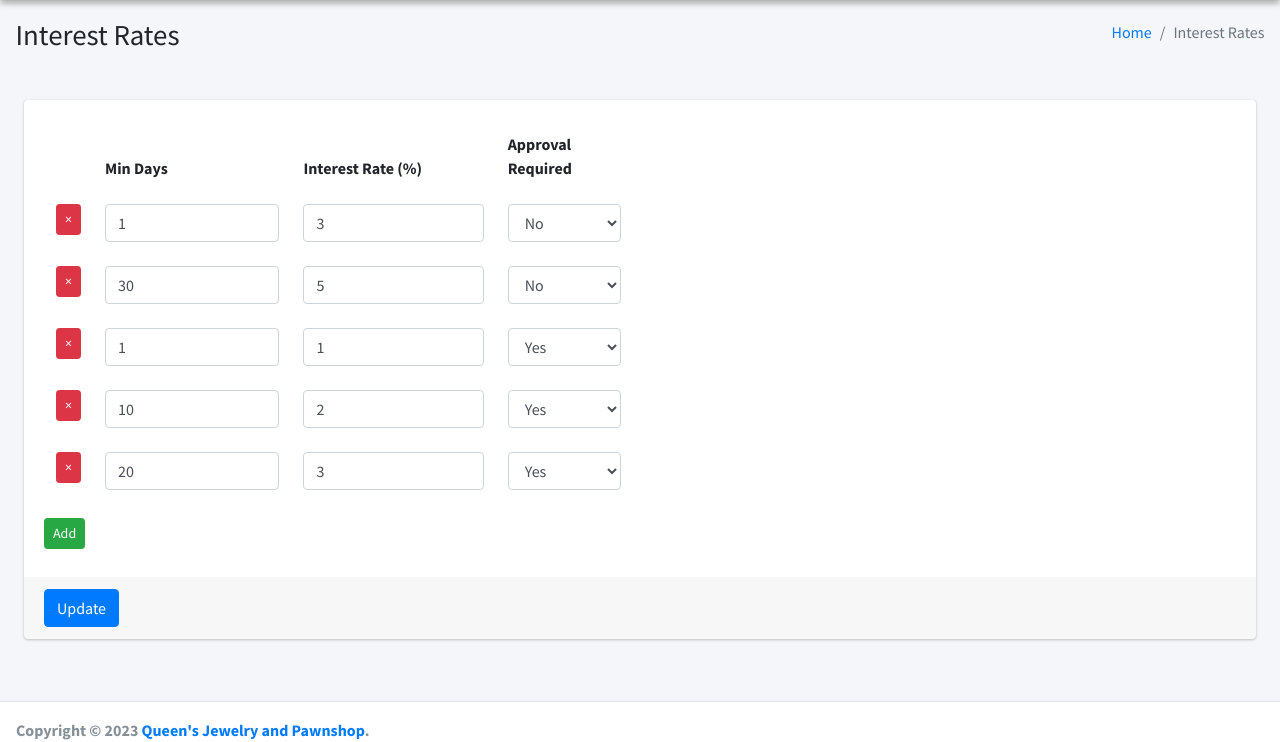
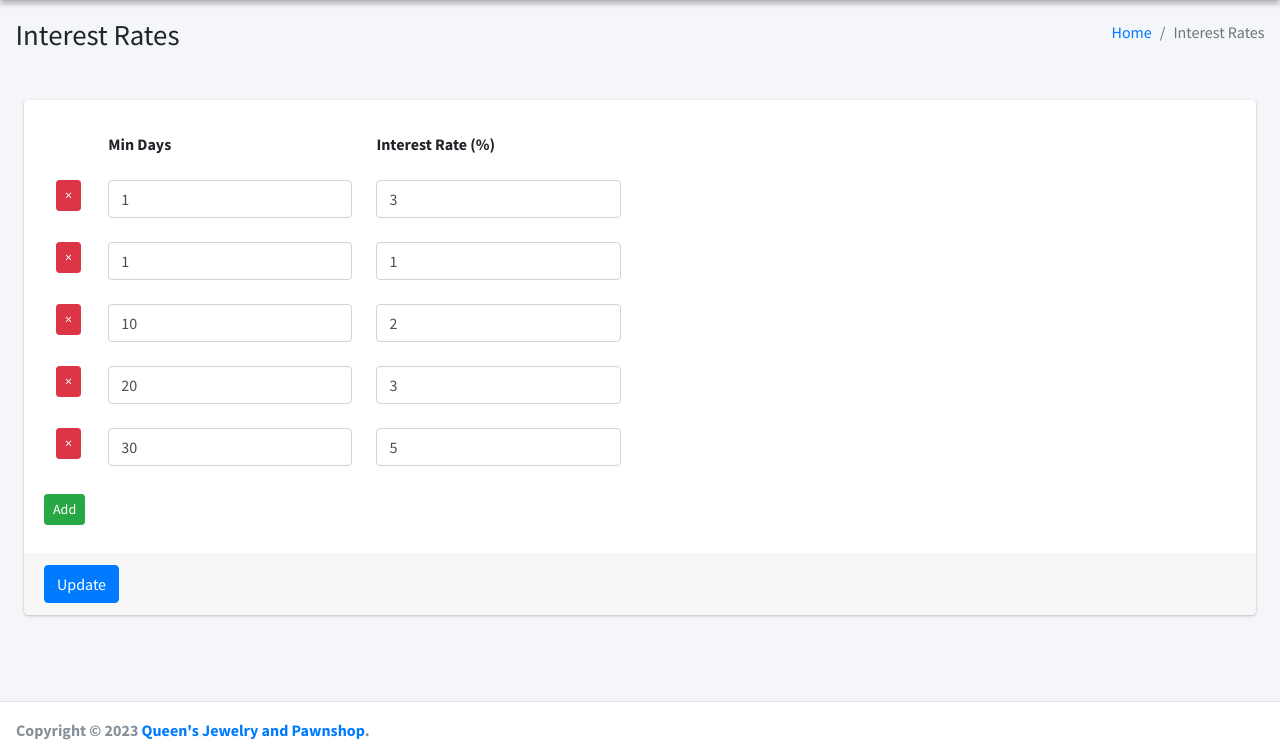
Before and after one commit to KirkMH/queens-pawning, a Django app: page /files/interest-rates in a window 1280 px wide. Shown: the part 77-819 px from the top of the page. Run offline with Django 4.2, Linux system fonts and the light colour scheme; a user stored in the database is signed in; data comes from the database, SQL or seed files in the repository; both versions use the stored data as it was before the commit; parts of the project's set-up code (start-up, migrations or seed data) failed here and were passed over; some libraries are stand-ins or nearby versions.

Commit message:
Updated the interest rate by removing for-approval status. the toastr location is also updated to bottom-right.

```diff
--- a/files/models.py
+++ b/files/models.py
@@ -101,16 +101,12 @@ class InterestRate(models.Model):
         _('Minimum Days'),
         null=False, blank=False
     )
-    approval_required = models.BooleanField(
-        _('Approval required?'),
-        default=False
-    )
 
     def __str__(self):
         return f'From {self.min_day} days: {self.interest_rate}%'
 
     class Meta:
-        ordering = ['approval_required', 'min_day']
+        ordering = ['min_day']
 
 
 class OtherFees(models.Model):
--- a/files/views.py
+++ b/files/views.py
@@ -243,10 +243,9 @@ def interest_rate(request):
         # get the form data
         min_days = request.POST.getlist('min_days[]')
         rate = request.POST.getlist('rate[]')
-        approval_required = request.POST.getlist('approval_required[]')
 
-        if len(min_days) > 0 and (len(min_days) == len(rate) == len(approval_required)):
-            print(min_days, rate, approval_required)
+        if len(min_days) > 0 and (len(min_days) == len(rate)):
+            print(min_days, rate)
             # clear contents of InterestRate model
             InterestRate.objects.all().delete()
 
@@ -254,8 +253,7 @@ def interest_rate(request):
             for i in range(len(min_days)):
                 InterestRate.objects.create(
                     min_day=int(min_days[i]),
-                    interest_rate=int(rate[i]),
-                    approval_required=(approval_required[i] == '1')
+                    interest_rate=int(rate[i])
                 )
 
             messages.success(
--- a/templates/files/interest_rate.html
+++ b/templates/files/interest_rate.html
@@ -24,7 +24,6 @@
                                 <th></th>
                                 <th>Min Days</th>
                                 <th>Interest Rate (%)</th>
-                                <th>Approval Required</th>
                             </tr>
                         </thead>
                         <tbody>
@@ -33,12 +32,6 @@
                                     <td><button type="button" class="btn btn-outline btn-sm btn-danger" onclick="remove(this)">&times;</button></td>
                                     <td><input type="number" class="form-control" name="min_days[]" value="{{ ir.min_day }}" /></td>
                                     <td><input type="number" class="form-control" name="rate[]" value="{{ ir.interest_rate }}" /></td>
-                                    <td>
-                                        <select class="form-control" name="approval_required[]">
-                                            <option value="0" {% if not ir.approval_required %}selected{% endif %}>No</option>
-                                            <option value="1" {% if ir.approval_required %}selected{% endif %}>Yes</option>
-                                        </select>
-                                    </td>
                                 </tr>
                             {% endfor %}
                     </table>
@@ -68,7 +61,6 @@
             cell1.innerHTML = '<button type="button" class="btn btn-outline btn-sm btn-danger" onclick="remove(this)">&times;</button>';
             cell2.innerHTML = '<input type="number" class="form-control" name="min_days[]" />';
             cell3.innerHTML = '<input type="number" class="form-control" name="rate[]" />';
-            cell4.innerHTML = '<select class="form-control" name="approval_required[]"><option value="0" selected >No</option><option value="1" >Yes</option></select>';
         }
 
         function remove(btn) {
```
Also changed, not shown: static/js/toastr-loader.js (+24 -28 lines), db.sqlite3, files/migrations/0011_alter_interestrate_options_and_more.py (added).
